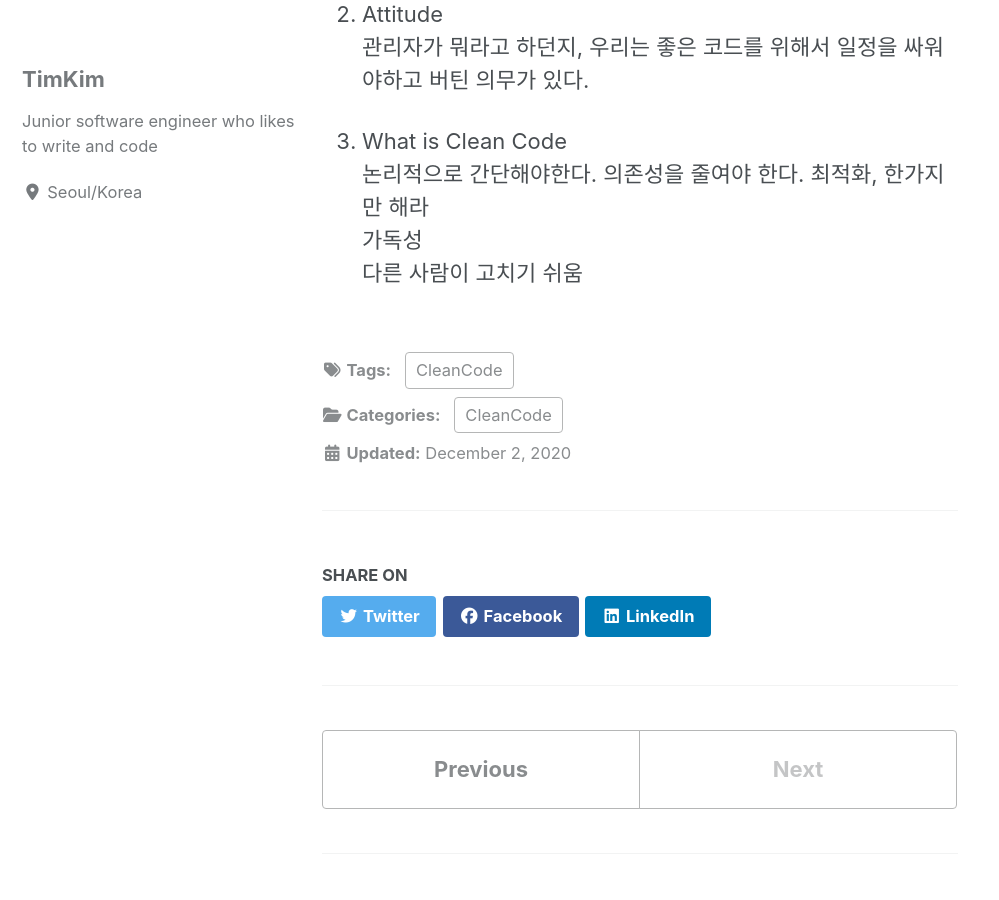
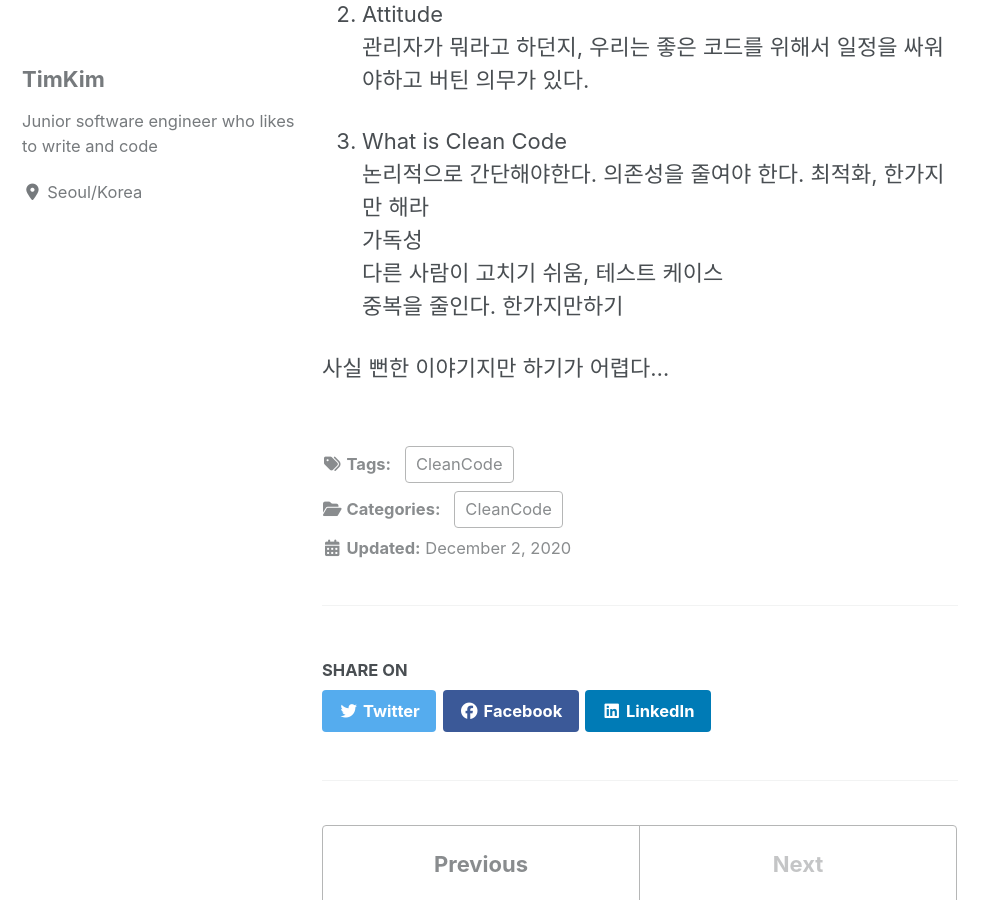
Before and after one commit to Youngjin-KimY/blog, a Jekyll site: the page built from _posts/2020-12-07-cleancode.md, in a window 1280 px wide and 900 px high, scrolled down 600 px. Shown: the whole window, without its empty margins (0-999 px from the left). Built offline with Jekyll 4.4.1, drawn with Linux system fonts in a browser that asks for light colours; cached includes are drawn as plain includes; nearby versions of some CDN libraries; comment, search, counter and statistics services are not loaded.

Commit message:
save last contents

```diff
--- a/_posts/2020-12-07-cleancode.md
+++ b/_posts/2020-12-07-cleancode.md
@@ -21,4 +21,7 @@ last_modified_at: 2020-12-02 23:00:00
 2. What is Clean Code<br>
     논리적으로 간단해야한다. 의존성을 줄여야 한다. 최적화, 한가지만 해라<br>
     가독성<br>
-    다른 사람이 고치기 쉬움<br>
+    다른 사람이 고치기 쉬움, 테스트 케이스<br>
+    중복을 줄인다. 한가지만하기
+
+사실 뻔한 이야기지만 하기가 어렵다...
```
